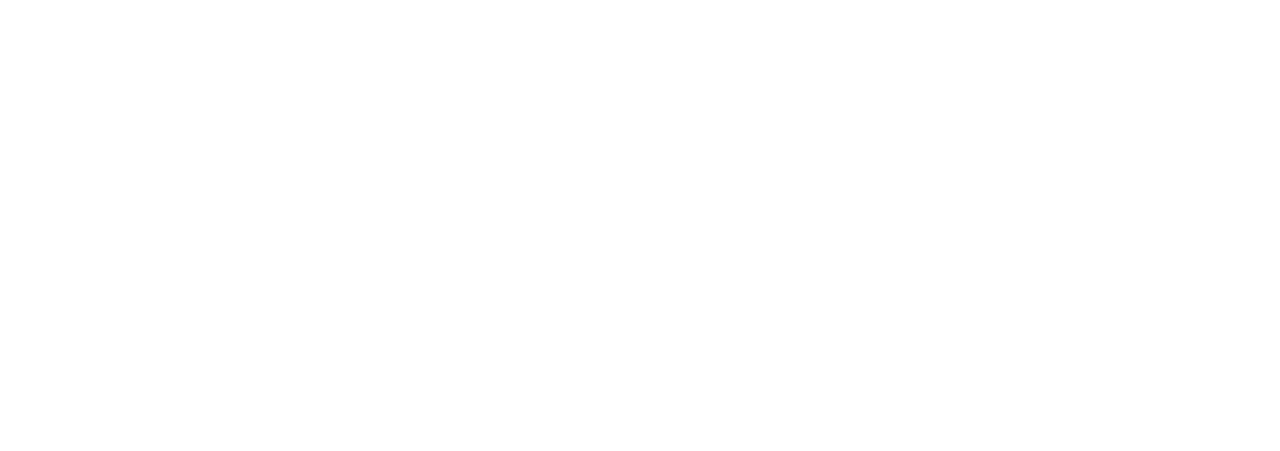
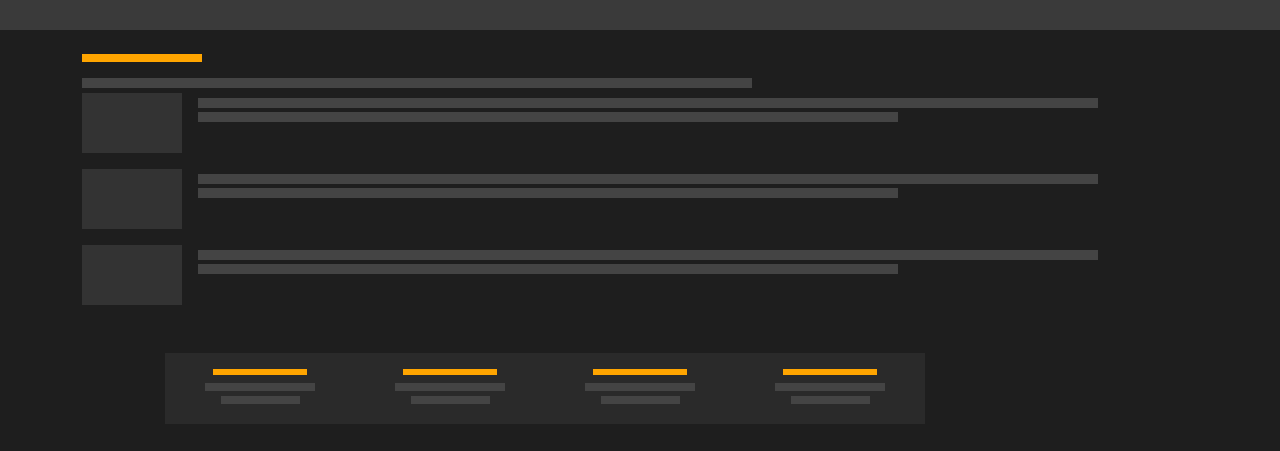
Before and after one commit to Gzus0/Guiamaqueta, a plain HTML site: page maqueta9.html in a window 1280 px wide. Drawn offline with nearby package versions, Linux system fonts and the light colour scheme.

Commit message:
actualización

```diff
--- a/maqueta9.html
+++ b/maqueta9.html
@@ -0,0 +1,138 @@
+<!DOCTYPE html>
+<html lang="es">
+<head>
+  <meta charset="UTF-8">
+  <meta name="viewport" content="width=device-width, initial-scale=1">
+  <title>Maqueta 9</title>
+  <link href="https://cdn.jsdelivr.net/npm/bootstrap@5.3.3/dist/css/bootstrap.min.css" rel="stylesheet">
+  <style>
+    body {
+      background-color: #1e1e1e;
+      color: #ccc;
+    }
+
+    .browser-bar {
+      background-color: #3a3a3a;
+      height: 30px;
+    }
+
+    .header-highlight {
+      background-color: orange;
+      height: 8px;
+      width: 120px;
+      margin-bottom: 1rem;
+    }
+
+    .text-line {
+      background-color: #444;
+      height: 10px;
+      margin: 0.3rem 0;
+    }
+
+    .row-item {
+      display: flex;
+      gap: 1rem;
+      margin-bottom: 1rem;
+    }
+
+    .thumb-vertical {
+      background-color: #333;
+      width: 100px;
+      height: 60px;
+    }
+
+    .thumb-card {
+      background-color: #333;
+      height: 80px;
+      margin-bottom: 0.5rem;
+    }
+
+    .text-block {
+      flex-grow: 1;
+    }
+
+    .footer-cards .card-item {
+      background-color: #2a2a2a;
+      padding: 1rem;
+      text-align: center;
+    }
+
+    .footer-cards .highlight {
+      background-color: orange;
+      height: 6px;
+      width: 60%;
+      margin: 0 auto 0.5rem;
+    }
+
+    .footer-cards .text-line {
+      background-color: #444;
+      height: 8px;
+      margin: 0.3rem auto;
+      width: 70%;
+    }
+  </style>
+</head>
+<body>
+
+  <!-- Barra navegador superior -->
+  <div class="browser-bar"></div>
+
+  <div class="container py-4">
+
+    <!-- Encabezado -->
+    <div class="header-highlight"></div>
+    <div class="text-line" style="width: 60%;"></div>
+
+    <!-- Lista principal (3 bloques) -->
+    <div class="row-item">
+      <div class="thumb-vertical"></div>
+      <div class="text-block">
+        <div class="text-line" style="width: 90%;"></div>
+        <div class="text-line" style="width: 70%;"></div>
+      </div>
+    </div>
+
+    <div class="row-item">
+      <div class="thumb-vertical"></div>
+      <div class="text-block">
+        <div class="text-line" style="width: 90%;"></div>
+        <div class="text-line" style="width: 70%;"></div>
+      </div>
+    </div>
+
+    <div class="row-item">
+      <div class="thumb-vertical"></div>
+      <div class="text-block">
+        <div class="text-line" style="width: 90%;"></div>
+        <div class="text-line" style="width: 70%;"></div>
+      </div>
+    </div>
+
+    <!-- Pie de página con tarjetas -->
+    <div class="footer-cards row text-center mt-5">
+      <div class="col-6 col-md-2 offset-md-1 card-item">
+        <div class="highlight"></div>
+        <div class="text-line"></div>
+        <div class="text-line" style="width: 50%;"></div>
+      </div>
+      <div class="col-6 col-md-2 card-item">
+        <div class="highlight"></div>
+        <div class="text-line"></div>
+        <div class="text-line" style="width: 50%;"></div>
+      </div>
+      <div class="col-6 col-md-2 card-item">
+        <div class="highlight"></div>
+        <div class="text-line"></div>
+        <div class="text-line" style="width: 50%;"></div>
+      </div>
+      <div class="col-6 col-md-2 card-item">
+        <div class="highlight"></div>
+        <div class="text-line"></div>
+        <div class="text-line" style="width: 50%;"></div>
+      </div>
+    </div>
+
+  </div>
+
+</body>
+</html>
```
Also changed, not shown: maqueta1.html (+1 -1 lines), maqueta2.html (+1 -1 lines), maqueta3.html (+1 -1 lines), maqueta4.html (+1 -1 lines), maqueta5.html (+1 -1 lines), maqueta6.html (+1 -1 lines), maqueta7.html (+1 -1 lines), maqueta8.html (+1 -1 lines).
